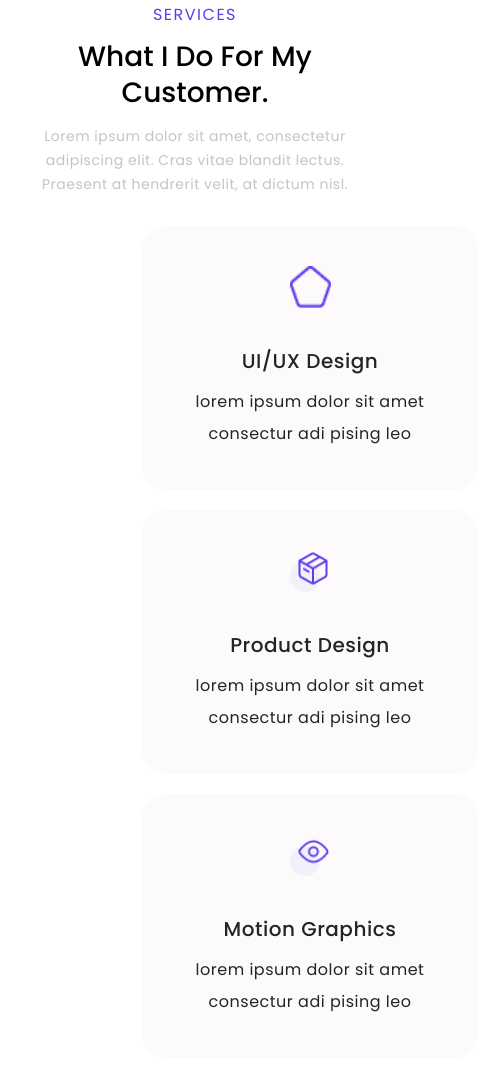
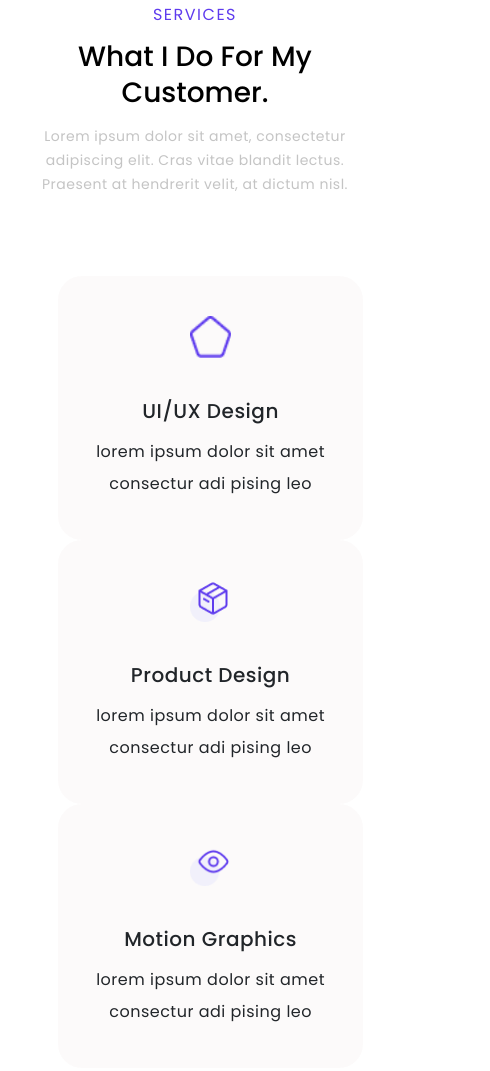
Before and after one commit to sadman-ornob/poartstar_projects, a plain HTML site: page index.html in a window 390 px wide. Shown: the part 1352-2423 px from the top of the page, 490 px wide, since content can reach past the window. Drawn offline with Linux system fonts and the light colour scheme.

Commit message:
added some responsive

```diff
--- a/css/style.css
+++ b/css/style.css
@@ -187,9 +187,10 @@ h1, h2, h3, h4, h5, h6, p{
 }
 
 .leftmargin{
-    margin-left: 115px;
+    margin-top: 50px;
+    align-items: center;
+    padding-left: 12%;
 }
-
 
 
 
@@ -725,9 +726,10 @@ h1, h2, h3, h4, h5, h6, p{
     .servicecard {
         width: 100% !important;
         height: auto !important;
-        margin-left: 0 !important;
+        margin: 0 auto!important;
         margin-bottom: 20px;
-        padding: 40px 24px !important;
+        padding:40px 24px !important;
+
     }
 
     /* Graphic Designer Part */
```
